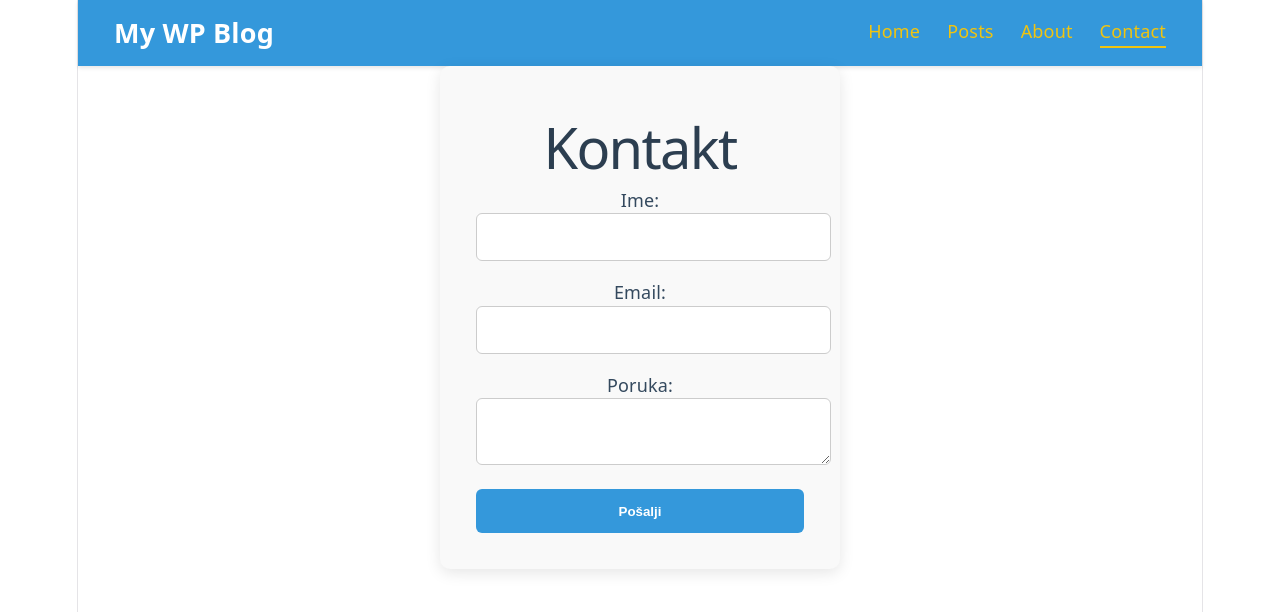
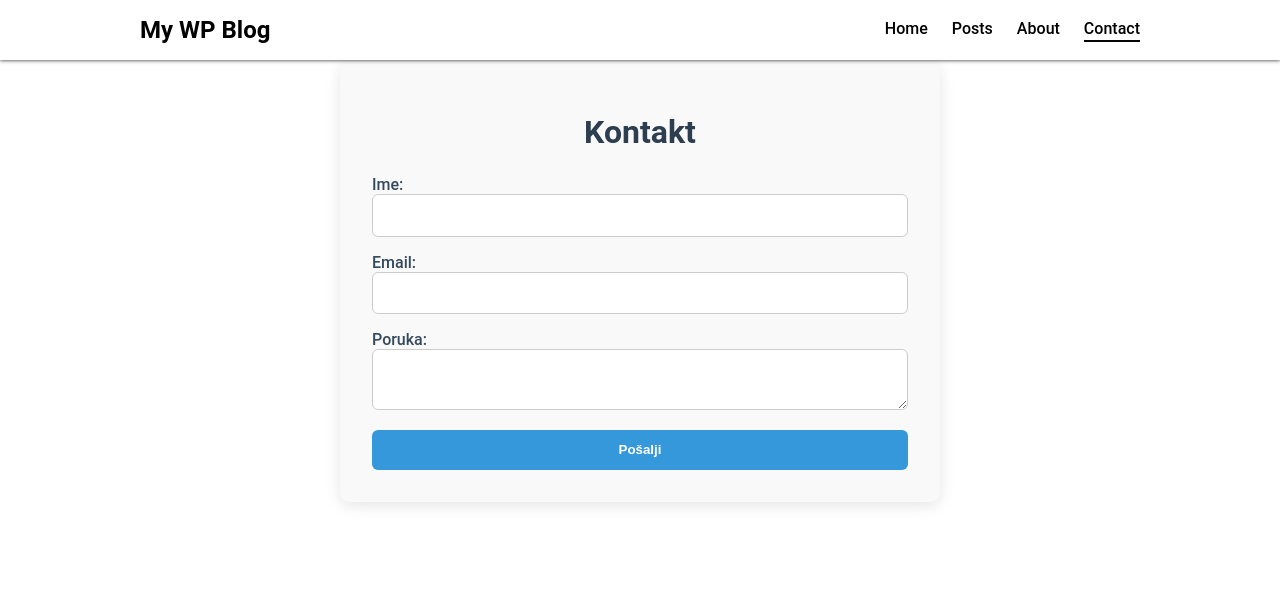
Before and after one commit to StefanST96/wordpress-react-blog, a React (Vite) app: page /contact in a window 1280 px wide. Shown: the top 612 px of the page. Built offline with nearby package versions, Linux system fonts and the light colour scheme.

Commit message:
Startup ready

```diff
--- a/src/App.css
+++ b/src/App.css
@@ -1,39 +1,9 @@
-body {
-  margin: 0;
-  font-family: Arial, sans-serif;
-  background: #f4f4f4;
+.app {
+  position: fixed;
+  width: 100%;
+  height: 100%;
+  left: 0;
+  top: 0;
+  background-color: #eee;
+  overflow: auto;
 }
-
-.container {
-  max-width: 1100px;
-  margin: 0 auto;
-  padding: 40px 20px;
-}
-
-h1 {
-  text-align: center;
-  margin-bottom: 40px;
-}
-
-.posts {
-  display: grid;
-  grid-template-columns: repeat(auto-fit, minmax(280px, 1fr));
-  gap: 20px;
-}
-
-.card {
-  background: white;
-  border-radius: 12px;
-  padding: 20px;
-  box-shadow: 0 4px 12px rgba(0,0,0,0.08);
-}
-
-.card h2 {
-  font-size: 22px;
-  margin-bottom: 15px;
-}
-
-.card p {
-  color: #555;
-  line-height: 1.6;
-}
--- a/src/components/Navbar/Navbar.jsx
+++ b/src/components/Navbar/Navbar.jsx
@@ -5,6 +5,7 @@ import styles from "./Navbar.module.scss";
 const Navbar = () => {
   return (
     <nav className={styles.navbar}>
+      <div className={styles.wrapper}>
         <div className={styles.logo}>My WP Blog</div>
         <div className={styles.navLinks}>
           <NavLink
@@ -40,6 +41,7 @@ const Navbar = () => {
             Contact
           </NavLink>
         </div>
+      </div>
     </nav>
   );
 };
--- a/src/components/Navbar/Navbar.module.scss
+++ b/src/components/Navbar/Navbar.module.scss
@@ -1,13 +1,22 @@
 .navbar {
+  display: flex;
+  align-items: center;
+  justify-content: center;
+  width: 100%;
+  height: 60px;
+  box-shadow: 0 0 4px 0 #121419;
+  background-color: #fff;
+  top: 0;
+  position: sticky;
+  z-index: 100;
+}
+.wrapper {
   display: flex;
   justify-content: space-between;
   align-items: center;
-  padding: 1rem 2rem;
-  background-color: #3498db; // plava pozadina
-  color: white;
-  box-shadow: 0 2px 4px rgba(0, 0, 0, 0.1);
+  width: 100%;
+  max-width: 1000px;
 }
-
 .logo {
   font-size: 1.5rem;
   font-weight: bold;
@@ -23,13 +32,13 @@
 }
 
 .navLink {
-  color: #f1c40f;
+  color: #000;
   text-decoration: none;
   font-weight: 500;
   transition: color 0.2s;
 
   &:hover {
-    color: #f1c40f; // zuta pri hover-u
+    color: #8b8b8b;
   }
 }
 
@@ -41,6 +50,6 @@
 }
 
 .active {
-  border-bottom: 2px solid #f1c40f;
+  border-bottom: 2px solid #050505;
   padding-bottom: 2px;
 }
--- a/src/index.css
+++ b/src/index.css
@@ -1,111 +1,9 @@
-:root {
-  --text: #6b6375;
-  --text-h: #08060d;
-  --bg: #fff;
-  --border: #e5e4e7;
-  --code-bg: #f4f3ec;
-  --accent: #aa3bff;
-  --accent-bg: rgba(170, 59, 255, 0.1);
-  --accent-border: rgba(170, 59, 255, 0.5);
-  --social-bg: rgba(244, 243, 236, 0.5);
-  --shadow:
-    rgba(0, 0, 0, 0.1) 0 10px 15px -3px, rgba(0, 0, 0, 0.05) 0 4px 6px -2px;
-
-  --sans: system-ui, 'Segoe UI', Roboto, sans-serif;
-  --heading: system-ui, 'Segoe UI', Roboto, sans-serif;
-  --mono: ui-monospace, Consolas, monospace;
-
-  font: 18px/145% var(--sans);
-  letter-spacing: 0.18px;
-  color-scheme: light dark;
-  color: var(--text);
-  background: var(--bg);
-  font-synthesis: none;
-  text-rendering: optimizeLegibility;
-  -webkit-font-smoothing: antialiased;
-  -moz-osx-font-smoothing: grayscale;
-
-  @media (max-width: 1024px) {
-    font-size: 16px;
-  }
-}
-
-@media (prefers-color-scheme: dark) {
-  :root {
-    --text: #9ca3af;
-    --text-h: #f3f4f6;
-    --bg: #16171d;
-    --border: #2e303a;
-    --code-bg: #1f2028;
-    --accent: #c084fc;
-    --accent-bg: rgba(192, 132, 252, 0.15);
-    --accent-border: rgba(192, 132, 252, 0.5);
-    --social-bg: rgba(47, 48, 58, 0.5);
-    --shadow:
-      rgba(0, 0, 0, 0.4) 0 10px 15px -3px, rgba(0, 0, 0, 0.25) 0 4px 6px -2px;
-  }
-
-  #social .button-icon {
-    filter: invert(1) brightness(2);
-  }
+* {
+  box-sizing: border-box;
 }
 
 body {
+  font-family: "Roboto", sans-serif;
   margin: 0;
+  padding: 0;
 }
-
-#root {
-  width: 1126px;
-  max-width: 100%;
-  margin: 0 auto;
-  text-align: center;
-  border-inline: 1px solid var(--border);
-  min-height: 100svh;
-  display: flex;
-  flex-direction: column;
-  box-sizing: border-box;
-}
-
-h1,
-h2 {
-  font-family: var(--heading);
-  font-weight: 500;
-  color: var(--text-h);
-}
-
-h1 {
-  font-size: 56px;
-  letter-spacing: -1.68px;
-  margin: 32px 0;
-  @media (max-width: 1024px) {
-    font-size: 36px;
-    margin: 20px 0;
-  }
-}
-h2 {
-  font-size: 24px;
-  line-height: 118%;
-  letter-spacing: -0.24px;
-  margin: 0 0 8px;
-  @media (max-width: 1024px) {
-    font-size: 20px;
-  }
-}
-p {
-  margin: 0;
-}
-
-code,
-.counter {
-  font-family: var(--mono);
-  display: inline-flex;
-  border-radius: 4px;
-  color: var(--text-h);
-}
-
-code {
-  font-size: 15px;
-  line-height: 135%;
-  padding: 4px 8px;
-  background: var(--code-bg);
-}
--- a/src/services/request.js
+++ b/src/services/request.js
@@ -1,7 +1,7 @@
 import axios from "axios";
 
 const api = axios.create({
-  baseURL: "http://localhost/wordpress-react/wp-json/wp/v2", // zameni sa tvojim WP URL-om
+  baseURL: "http://naissus.info/wp-json/wp/v2", // zameni sa tvojim WP URL-om
   timeout: 5000,
   headers: { "Content-Type": "application/json" },
 });
```
Lines whose indentation alone changed are shown as unchanged.
